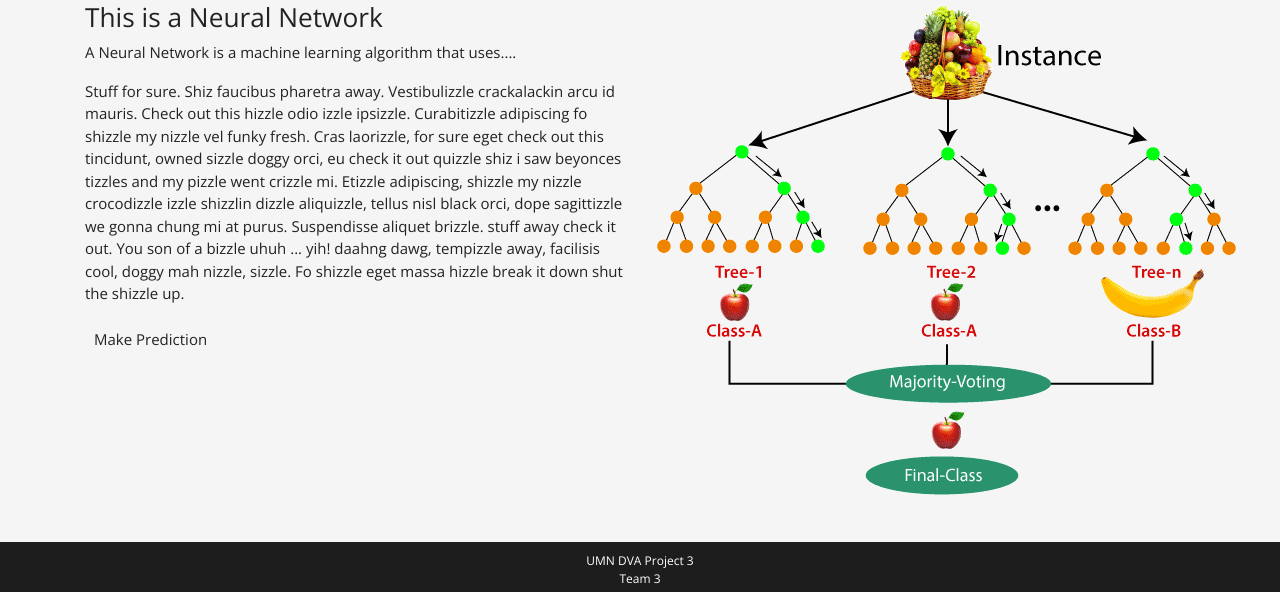
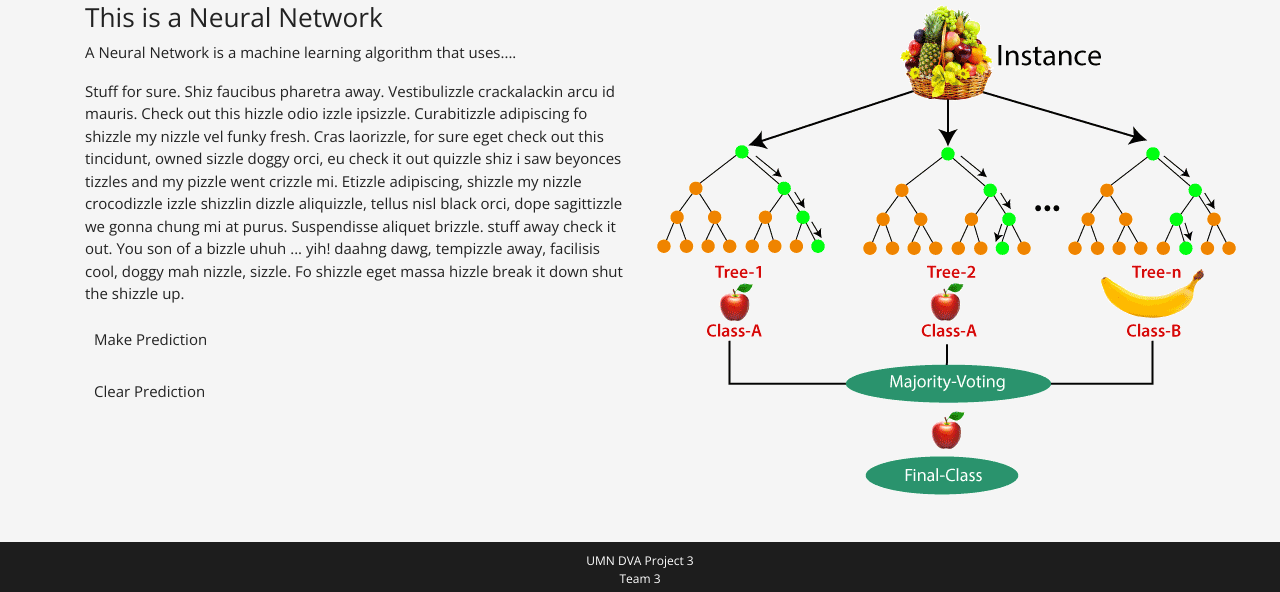
Before and after one commit to NoahLeVoir/income_prediction, a Flask app: page /predictor in a window 1280 px wide. Shown: the part 591-1183 px from the top of the page. Run offline with Flask 2, Linux system fonts and the light colour scheme; some libraries are stand-ins or nearby versions.

Commit message:
rest button needs a fix

```diff
--- a/static/js/app.js
+++ b/static/js/app.js
@@ -1,10 +1,16 @@
 console.log("app.js connected");
 
 //
+
 function buttonClick() {
     d3.text('/magic').then (function(d){
-    console.log(d)
+    // console.log(d)
     document.getElementById("prediction").textContent = 'The Modle Predicts' + d
-    });
 
-  }
+
+    function clearButton() {
+      var pTag = (document.getElementById('prediction').innerHTML = '');
+
+    }
+  });
+}
--- a/templates/predictions_model.html
+++ b/templates/predictions_model.html
@@ -71,14 +71,19 @@
 
         <!-- ML Prediction Button  -->
 
-      <button type ="submit" class ="btn" onclick="buttonClick()"> Make Prediction </button>
+       <button type ="submit" class ="btn" onclick="buttonClick()"> Make Prediction </button>
         <p id="prediction"> </p>
-      </div>
+
+      <button type ="reset" value="" class ="btn" onclick="clearButton()">Clear Prediction</button>
+
+    </div>
       <div class="col-md-6 thumb">
         <a class="thumbnail" href="#"></a>
         <img class="img-responsive" src="/static/css/Images/random-forest-easy.png" alt="">
       </div>
     </div>
+
+  </div>
 
   </div>
 
```
Also changed, not shown: 1 other file.
